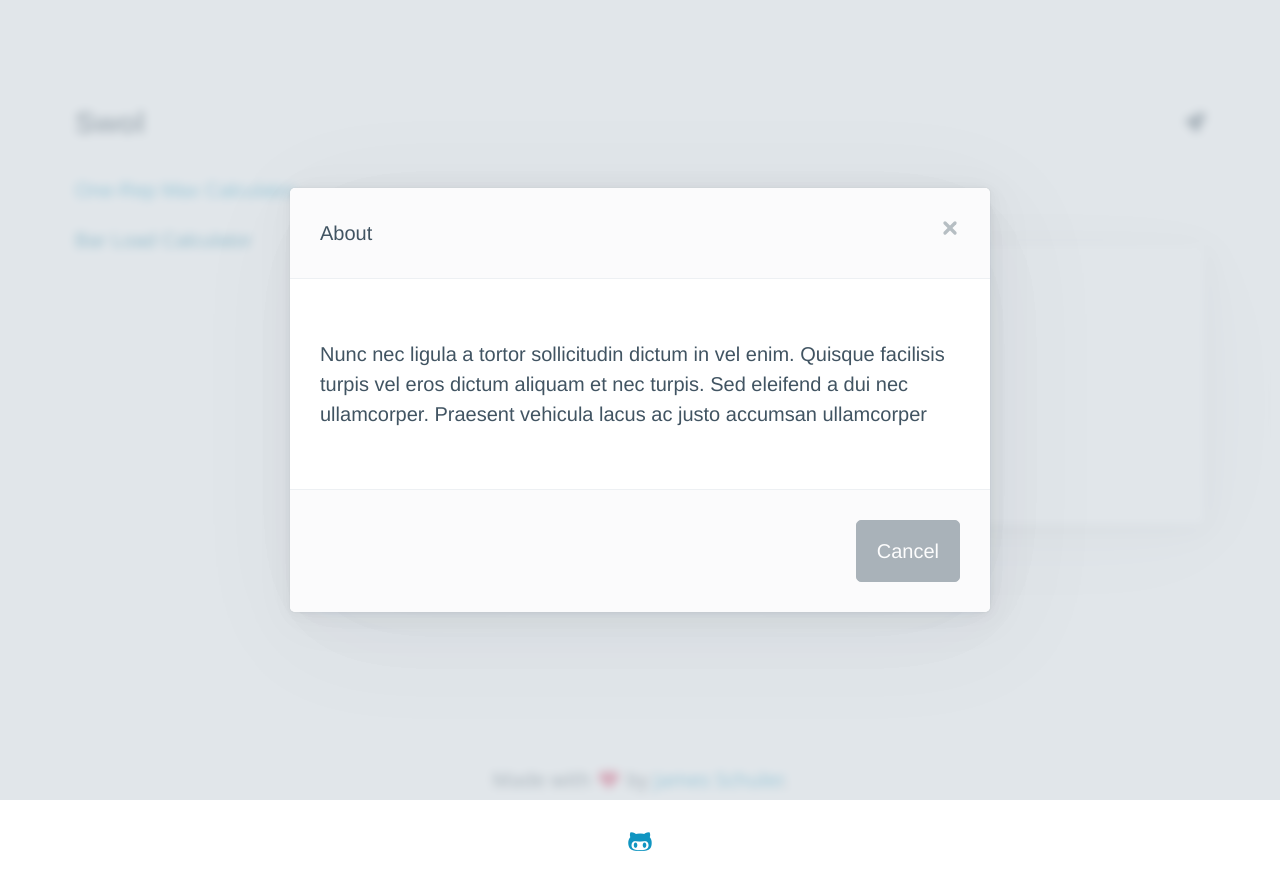
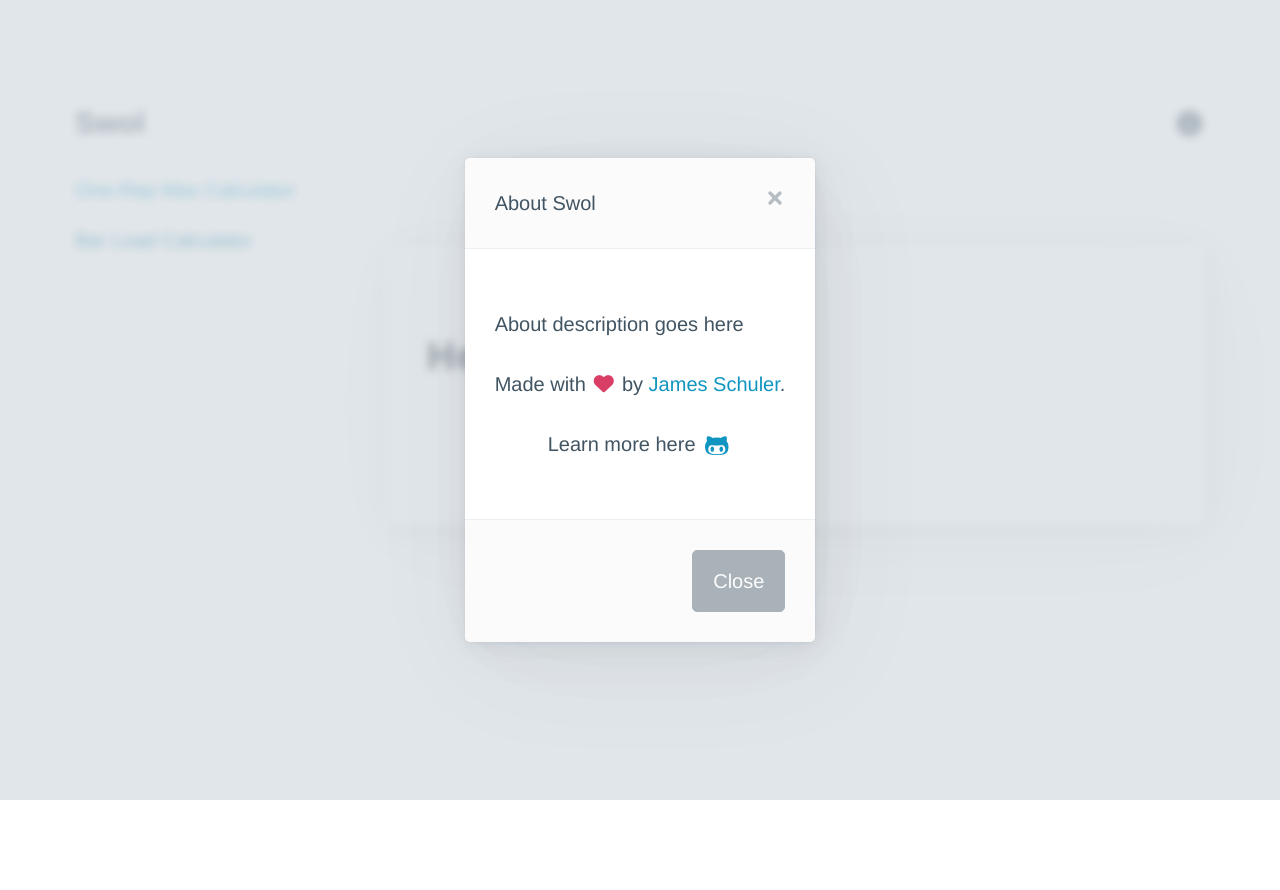
Before and after one commit to jameshschuler/swol, a Vue app: page /barload-calculator in a window 1280 px wide. Both pictures are taken after a click on the item 1195 px from the left and 122 px from the top of the page. Shown: the top 890 px of the page. After the commit the page ends 800 px from the top, so only its background shows below. Built offline with nearby package versions, Linux system fonts and the light colour scheme.

Commit message:
Implemented actionbar

```diff
--- a/index.html
+++ b/index.html
@@ -8,14 +8,7 @@
   </head>
   <body>
     <main class="container" id="app"></main>
-    <footer>
-      <div class="container">
-        <p class="text-center">Made with <i class="fas fa-fw fa-heart has-text-danger"></i> by <a href="https://jamesschuler.io" target="_blank">James Schuler</a>.</p>
-        <p class="text-center">
-          <a href="https://github.com/jameshschuler/doug-score-viewer" target="_blank"><i class="fab fa-fw fa-lg fa-github-alt"></i></a>
-        </p>
-      </div>
-    </footer>
+    <div id="modal-container"></div>
     <script src="https://kit.fontawesome.com/e568baa144.js" crossorigin="anonymous" type="module"></script>
     <script type="module" src="/src/main.ts"></script>
   </body>
--- a/src/App.vue
+++ b/src/App.vue
@@ -1,4 +1,5 @@
 <script setup lang="ts">
+import Actionbar from "@/components/Actionbar.vue";
 import Navbar from "@/components/Navbar.vue";
 import ReloadPWA from "@/components/ReloadPWA.vue";
 import SidebarNav from "@/components/SidebarNav.vue";
@@ -12,6 +13,7 @@ import "@picocss/pico";
     <SidebarNav />
     <router-view></router-view>
   </div>
+  <Actionbar />
 </template>
 
 <style lang="scss">
--- a/src/components/About.vue
+++ b/src/components/About.vue
@@ -1,7 +1,11 @@
 <template>
-  <p>
-    Nunc nec ligula a tortor sollicitudin dictum in vel enim. Quisque facilisis turpis vel eros dictum aliquam et nec turpis. Sed eleifend a dui nec
-    ullamcorper. Praesent vehicula lacus ac justo accumsan ullamcorper
+  <p>About description goes here</p>
+  <p class="text-center">
+    Made with <i class="fas fa-fw fa-heart has-text-danger"></i> by <a href="https://jamesschuler.io" target="_blank">James Schuler</a>.
+  </p>
+  <p class="text-center">
+    Learn more here
+    <a href="https://github.com/jameshschuler/doug-score-viewer" target="_blank"><i class="fab fa-fw fa-lg fa-github-alt"></i></a>
   </p>
 </template>
 <script setup lang="ts"></script>
--- /dev/null
+++ b/src/components/Actionbar.vue
@@ -0,0 +1,51 @@
+<template>
+  <div id="action-bar">
+    <div id="actions">
+      <div class="action clickable">
+        <router-link to="/orm-calculator">
+          <i class="fa-solid fa-calculator fa-fw fa-xl"></i>
+        </router-link>
+      </div>
+      <div class="action clickable">
+        <router-link to="/barload-calculator">
+          <i class="fa-solid fa-scale-balanced fa-fw fa-xl"></i>
+        </router-link>
+      </div>
+    </div>
+  </div>
+</template>
+<script setup lang="ts"></script>
+<style lang="scss" scoped>
+#action-bar {
+  display: none;
+  position: absolute;
+  bottom: 0;
+  left: 0;
+  right: 0;
+  background-color: hsl(0, 0%, 100%);
+
+  @include touch {
+    display: block;
+  }
+
+  #actions {
+    display: flex;
+
+    .action {
+      height: 60px;
+      width: 50%;
+      display: flex;
+      justify-content: center;
+      align-items: center;
+
+      a {
+        color: hsl(0, 0%, 80%);
+      }
+
+      a.router-link-active {
+        color: var(--primary);
+      }
+    }
+  }
+}
+</style>
--- a/src/components/Navbar.vue
+++ b/src/components/Navbar.vue
@@ -7,11 +7,11 @@
     </ul>
     <ul>
       <li class="clickable" @click="open = true">
-        <i class="fas fa-rocket"></i>
+        <i class="fa-solid fa-circle-info fa-fw fa-lg"></i>
       </li>
     </ul>
   </nav>
-  <Modal title="About" :open="open" @close="open = false">
+  <Modal title="About Swol" :open="open" @close="open = false">
     <About />
   </Modal>
 </template>
--- /dev/null
+++ b/src/components/NotFound.vue
@@ -0,0 +1,5 @@
+<template>
+  <h1>Not Found</h1>
+</template>
+<script setup lang="ts"></script>
+<style lang="scss" scoped></style>
--- a/src/components/common/Modal.vue
+++ b/src/components/common/Modal.vue
@@ -7,18 +7,24 @@
       </header>
       <slot></slot>
       <footer>
-        <a role="button" class="secondary clickable" data-target="modal" @click="close()">Cancel</a>
+        <a role="button" class="secondary clickable" data-target="modal" @click="close()">Close</a>
         <!-- <a href="#confirm" role="button" data-target="modal-example" onClick="toggleModal(event)"> Confirm </a> -->
       </footer>
     </article>
   </dialog>
 </template>
 <script setup lang="ts">
-import { ref, watch } from "vue";
+import { PropType, ref, watch } from "vue";
+
+interface ModalOptions {
+  // TODO: config for which buttons to show
+  size: string;
+}
 
 const props = defineProps({
   open: Boolean,
   title: String,
+  options: Object as PropType<ModalOptions>,
 });
 
 const emit = defineEmits(["close"]);
@@ -60,6 +66,13 @@ document.addEventListener("click", (event) => {
   }
 });
 
+// Close with Esc key
+// document.addEventListener('keydown', event => {
+//   if (event.key === 'Escape' && visibleModal != null) {
+//     closeModal(visibleModal);
+//   }
+// });
+
 watch(
   () => props.open,
   (newValue: boolean, oldValue: boolean) => {
```
Also changed, not shown: src/main.ts (+6 -1 lines).
